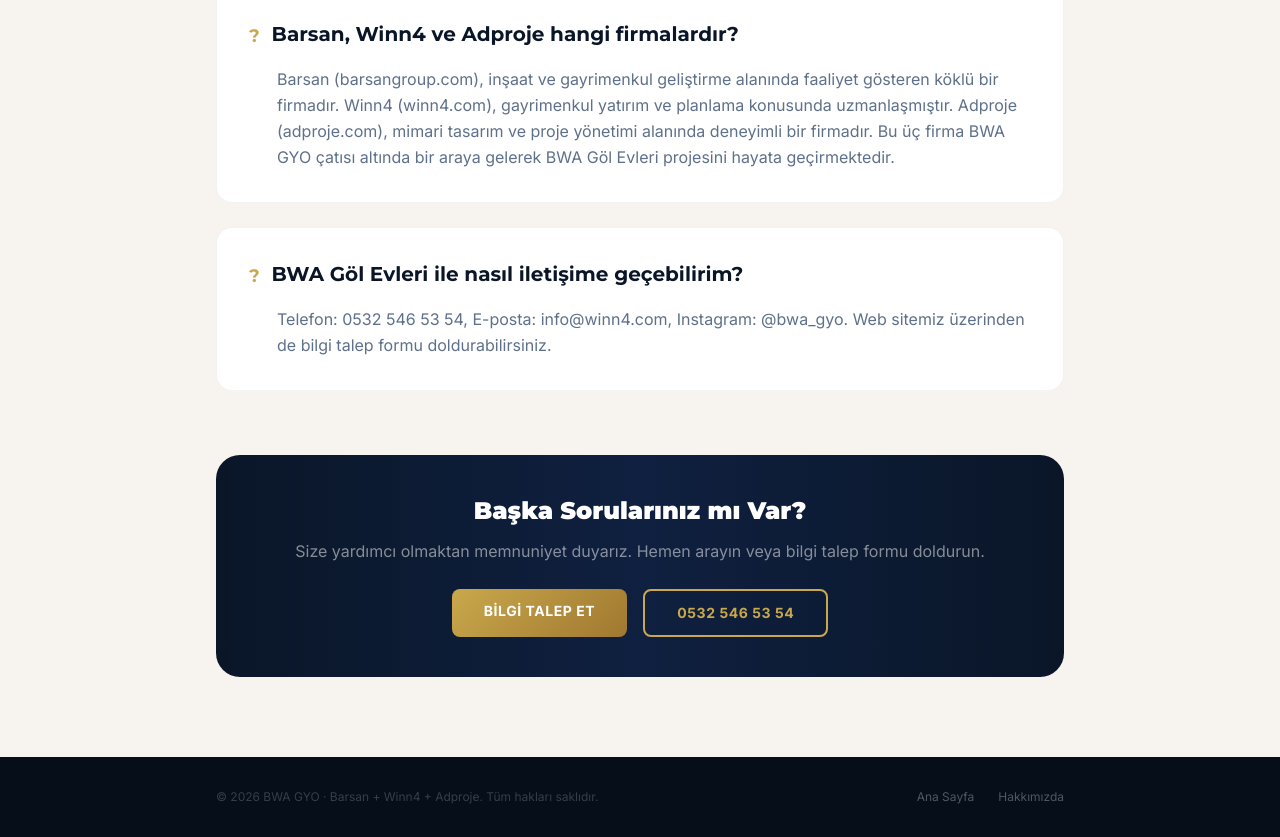
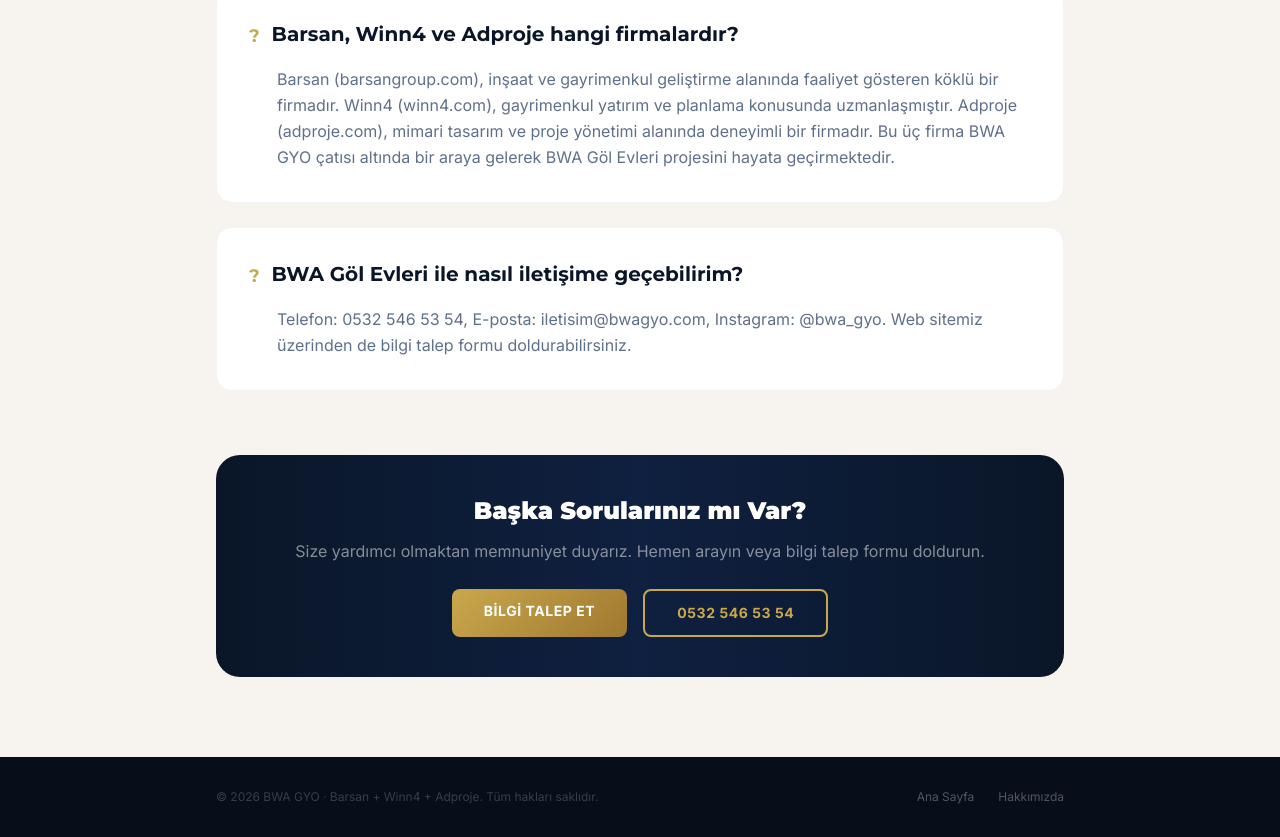
Before and after one commit to SerhatCelikk/bwagolevleri-landing, a Next.js app: page /sss in a window 1280 px wide. Shown: the part 2916-3753 px from the top of the page. Built offline with nearby package versions, Linux system fonts and the light colour scheme; no server answers.

Commit message:
● Update contact email to iletisim@bwagyo.com across all files

```diff
--- a/src/app/layout.js
+++ b/src/app/layout.js
@@ -140,7 +140,7 @@
     image: "https://bwagyo.com/images/catalog.jpg",
     url: "https://bwagyo.com",
     telephone: "+90-532-546-53-54",
-    email: "info@winn4.com",
+    email: "iletisim@bwagyo.com",
     address: {
       "@type": "PostalAddress",
       addressLocality: "Küçükçekmece",
--- a/src/app/sss/page.js
+++ b/src/app/sss/page.js
@@ -65,7 +65,7 @@
   {
     question: "BWA Göl Evleri ile nasıl iletişime geçebilirim?",
     answer:
-      "Telefon: 0532 546 53 54, E-posta: info@winn4.com, Instagram: @bwa_gyo. Web sitemiz üzerinden de bilgi talep formu doldurabilirsiniz.",
+      "Telefon: 0532 546 53 54, E-posta: iletisim@bwagyo.com, Instagram: @bwa_gyo. Web sitemiz üzerinden de bilgi talep formu doldurabilirsiniz.",
   },
 ];
 
--- a/src/components/Footer.js
+++ b/src/components/Footer.js
@@ -40,8 +40,8 @@
               </div>
               <div className="flex items-center gap-2.5">
                 <span className="text-gold-500 text-sm">✉️</span>
-                <a href="mailto:info@winn4.com" className="text-gold-400 hover:text-gold-300 font-semibold text-sm transition-colors">
-                  info@winn4.com
+                <a href="mailto:iletisim@bwagyo.com" className="text-gold-400 hover:text-gold-300 font-semibold text-sm transition-colors">
+                  iletisim@bwagyo.com
                 </a>
               </div>
               <div className="flex items-center gap-2.5">
--- a/src/components/LeadForm.js
+++ b/src/components/LeadForm.js
@@ -63,7 +63,7 @@
             <div className="space-y-4 mb-8">
               {[
                 { icon: "📞", title: "Telefon", desc: "0532 546 53 54", href: "tel:05325465354", onClick: () => trackPhoneClick("lead_form") },
-                { icon: "✉️", title: "E-posta", desc: "info@winn4.com", href: "mailto:info@winn4.com" },
+                { icon: "✉️", title: "E-posta", desc: "iletisim@bwagyo.com", href: "mailto:iletisim@bwagyo.com" },
                 { icon: "⏱️", title: "Geri Dönüş Süresi", desc: "24 saat içinde öncelikli geri dönüş garantisi" },
                 { icon: "🔒", title: "Gizlilik", desc: "Bilgileriniz 3. şahıslarla paylaşılmaz" },
               ].map((item) => (
```
Also changed, not shown: 1 other file (tests, documents, lock files or other folders).
